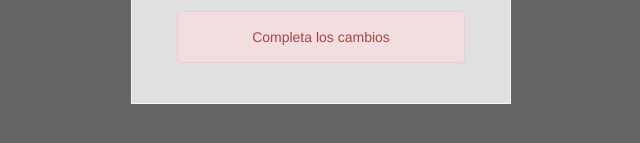
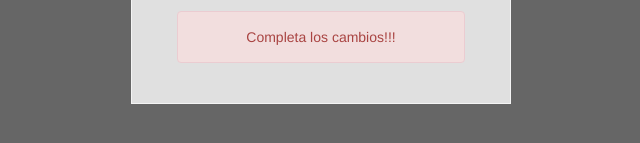
Before and after one commit to karacolina/formulario-js, a plain HTML site: page index.html in a window 1280 px wide. Both pictures are taken after typing "Sample", "Sample", "name@example.com", "5551234", "Sample123" into the empty fields and a click on the button "Enviar". Shown: the part 429-572 px from the top of the page, 319-959 px from the left. Drawn offline with nearby package versions, Linux system fonts and the light colour scheme.

Commit message:
ejemplo 2

```diff
--- a/index.html
+++ b/index.html
@@ -27,7 +27,7 @@
 				<button type="submit" class="btn btn-primary boton">Enviar</button>
 			</form>
 
-			<div id="error" class='alert alert-danger' role="alert"><p>Completa los cambios</p></div>
+			<div id="error" class='alert alert-danger' role="alert"><p>Completa los cambios!!!</p></div>
 		</div>
 
 
```
